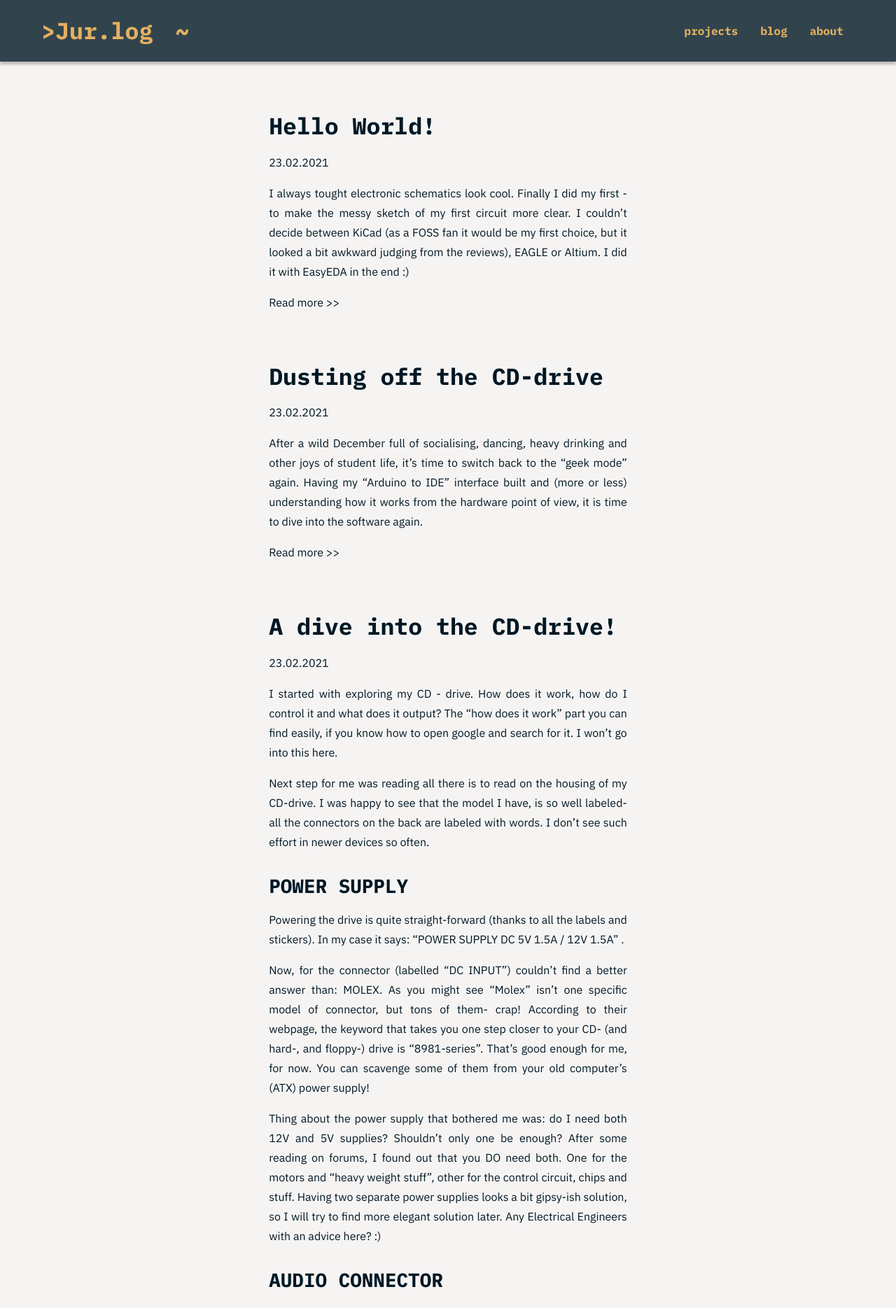
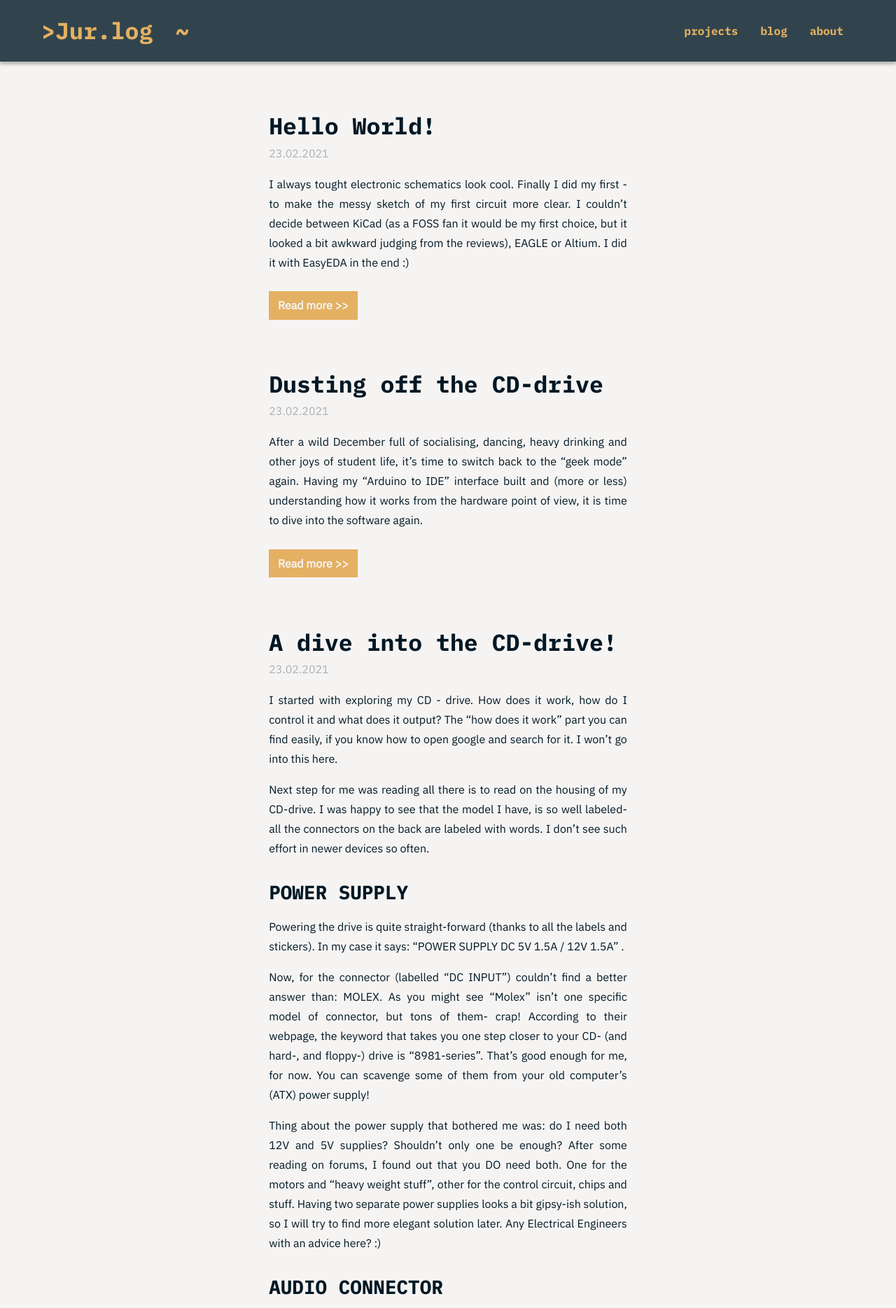
Before and after one commit to jurc192/jurlog, a Jekyll site: the page built from index.md, in a window 1280 px wide. Shown: the top 1869 px of the page at 70% size. Built offline with Jekyll 4.4.1, drawn with Linux system fonts in a browser that asks for light colours.

Commit message:
article: colors, padding & stuff

```diff
--- a/_sass/_base.scss
+++ b/_sass/_base.scss
@@ -96,6 +96,16 @@ body {
 article {
     padding: $content-padding 0;
 }
+    article h1 {
+        margin-bottom: 0.2rem;
+    }
+
+    .readmore {
+        display: inline-block;
+        padding: 0.4rem 0.8rem;
+        margin-top: 0.7rem;
+    }
+
 
 h1,
 h2,
--- a/_sass/_colors.scss
+++ b/_sass/_colors.scss
@@ -30,5 +30,18 @@ a {
 }
 
 /*
-    HOME PAGE
+    ARTICLE (blogpost on homepage and projects)
 */
+article time {
+    color: $primary-light2;
+}
+
+.readmore {
+    color: $background;
+    background: $accent;
+
+    &:hover,
+    &:focus {
+        color: $primary;
+    }
+}
--- a/_sass/_typography.scss
+++ b/_sass/_typography.scss
@@ -39,6 +39,13 @@ p {
 .logo, .breadcrumbs {
     font-size: 2.074rem;
     white-space: nowrap;
+}
+
+/*
+    ARTICLE
+*/
+.readmore {
+    font-weight: bold;
 }
 
 // /*
```
